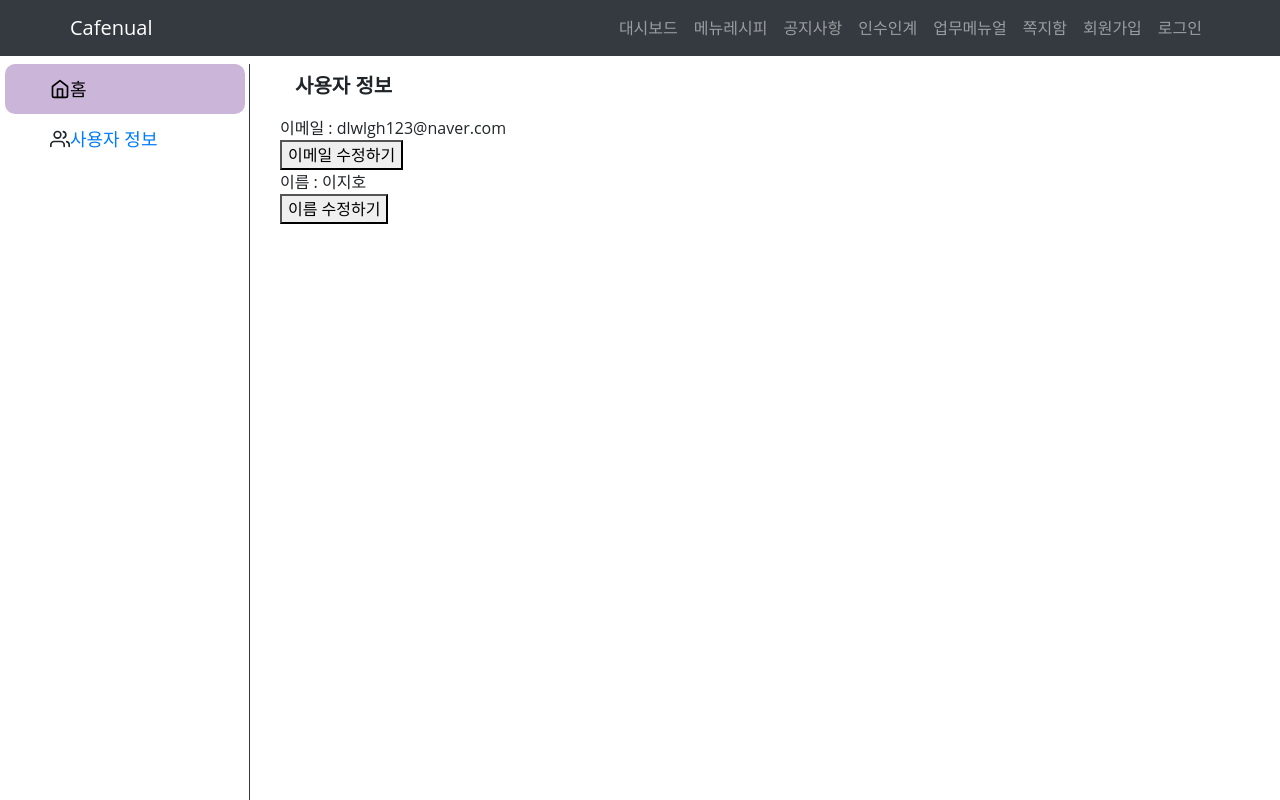
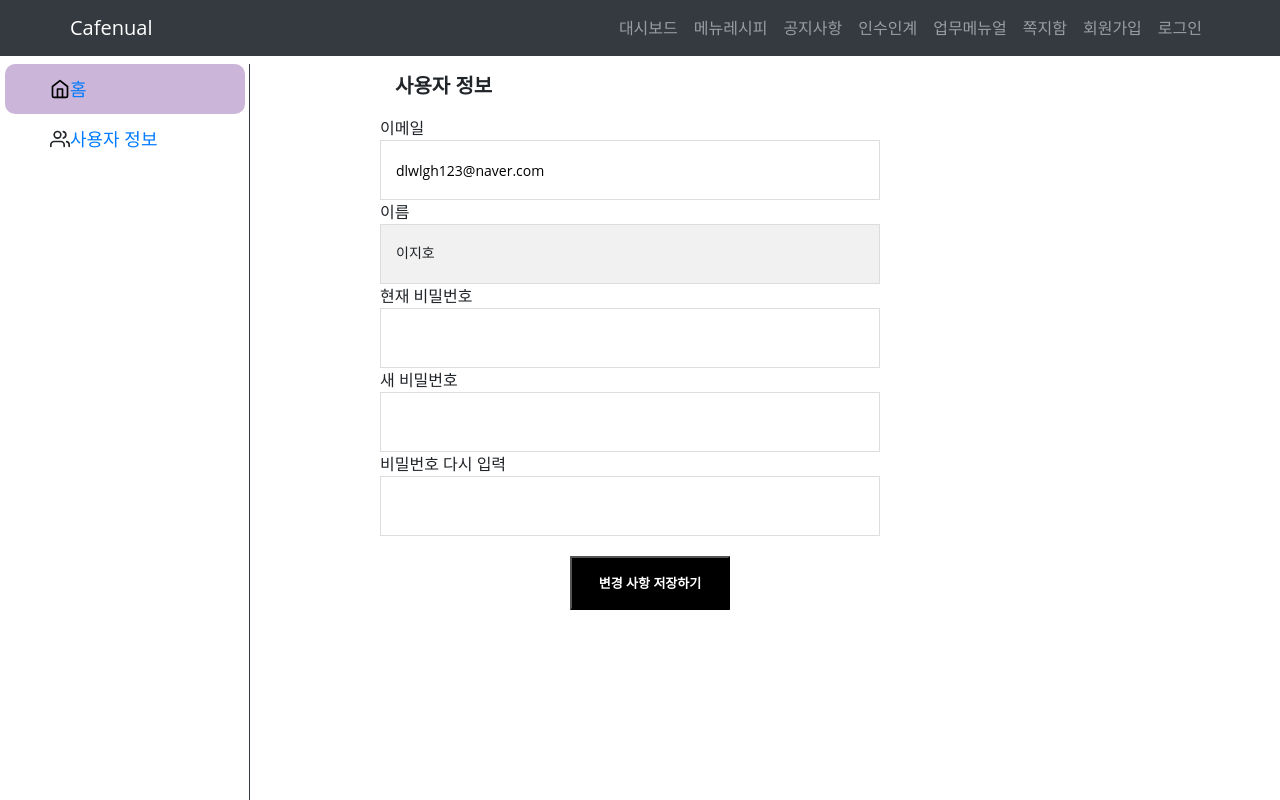
Before and after one commit to cafenual/cafenual-iziho, a React (Create React App) app in the folder cafenual-front/: page /dash/user in a window 1280 px wide. Built offline with nearby package versions, Linux system fonts and the light colour scheme.

Commit message:
Style : 사용자 정보 css

```diff
--- a/cafenual-front/src/layouts/Header/Side/index.js
+++ b/cafenual-front/src/layouts/Header/Side/index.js
@@ -7,7 +7,8 @@ import { FiHome,FiUsers } from 'react-icons/fi';
 const Sidemenu = () => {
   return (
     <div id="sidemenu">
-      <div className="selected-menu"><FiHome size="20"/>홈</div>
+      <div className="selected-menu"><FiHome size="20"/><Link to="/dash">홈</Link></div>
+
       <div className="non-selected-menu"><FiUsers size="20"/><Link to="/dash/user">사용자 정보</Link></div>
 
     </div>
--- a/cafenual-front/src/pages/Dash/User/index.js
+++ b/cafenual-front/src/pages/Dash/User/index.js
@@ -2,14 +2,12 @@ import React, { useState } from "react";
 import Sidemenu from "./../../../layouts/Header/Side/index";
 import "./style.scss";
 const UserInfo = () => {
-
-
   const [inputs, setinputs] = useState({
     email: "dlwlgh123@naver.com",
     name: "이지호",
   });
   const [user, setUser] = useState({
-    email:"dlwlgh123@naver.com",
+    email: "dlwlgh123@naver.com",
     name: "이지호",
   });
   const handleOnChange = (e) => {
@@ -22,26 +20,64 @@ const UserInfo = () => {
 
   const handleOnClick = () => {
     setUser({
-        email:inputs.email,
-        name:inputs.name
-    })
-      setOpenemail(false)
-      setOpenname(false)
-}
+      email: inputs.email,
+      name: inputs.name,
+    });
+    setOpenemail(false);
+    setOpenname(false);
+  };
 
   const [Openemail, setOpenemail] = useState(false);
   const [Openname, setOpenname] = useState(false);
-
 
   return (
     <>
       <Sidemenu />
       <div className="user-container">
-        <div className="title">사용자 정보</div>
-        <div className="info-box">
-          <div>이메일 : {user.email}</div>
-          <div>
-            <button onClick={() => setOpenemail(!Openemail)}>
+        <form>
+          <div className="title">사용자 정보</div>
+          <div className="info-box">
+            <div className="info-elements"> 이메일</div>
+            <div className="ans-info">
+              <input type="text" value={user.email} />
+            </div>
+          </div>
+          <div className="info-box">
+            <div className="info-elements">이름</div>
+            <div className="non-ans-info">{user.name}</div>
+          </div>
+          <div className="info-box">
+            <div className="info-elements">현재 비밀번호</div>
+            <div className="ans-info">
+              <input type="password" />
+            </div>
+            <div className="info-elements">새 비밀번호</div>
+            <div className="ans-info">
+              <input type="password" />
+            </div>
+            <div className="info-elements">비밀번호 다시 입력</div>
+            <div className="ans-info">
+              <input type="password" />
+            </div>
+          </div>
+          <div className="submit-box">
+            <input
+              type="submit"
+              className="save-user-info"
+              value="변경 사항 저장하기"
+            />
+          </div>
+        </form>
+      </div>
+    </>
+  );
+};
+
+export default UserInfo;
+
+{
+  /* <div>
+            <button className="buttons" onClick={() => setOpenemail(!Openemail)}>
               이메일 수정하기
             </button>
           </div>
@@ -56,27 +92,21 @@ const UserInfo = () => {
             </div>
           ) : (
             <></>
-          )}
-        </div>
-        <div className="info-box">
-          <div>이름 : {user.name}</div>
-          <div>
-            <button onClick={() => setOpenname(!Openname)}>
+          )} */
+}
+
+{
+  /* <div>
+            <button className="buttons" onClick={() => setOpenname(!Openname)}>
               이름 수정하기
             </button>
             {Openname === true ? (
               <div>
                 <input type="text" name="name" placeholder="이름" onChange={handleOnChange} />
-                <button onClick={handleOnClick}>변경완료</button>
+                <button className="buttons" onClick={handleOnClick}>변경완료</button>
               </div>
             ) : (
               <></>
             )}
-          </div>
-        </div>
-      </div>
-    </>
-  );
-};
-
-export default UserInfo;
+          </div> */
+}
--- a/cafenual-front/src/pages/Dash/User/style.scss
+++ b/cafenual-front/src/pages/Dash/User/style.scss
@@ -1,3 +1,43 @@
-.user-container{
-    padding-left: 280px;
+.user-container {
+  width: 1080px;
+  padding-left: 280px;
+  margin: 0 auto;
 }
+.ans-info input {
+  font-size: 14px;
+  line-height: 35px;
+  width: 500px;
+  height: 60px;
+  border: 1px solid #ddd;
+  padding: 10px 15px;
+}
+.non-ans-info {
+  font-size: 14px;
+  line-height: 35px;
+  width: 500px;
+  height: 60px;
+  border: 1px solid #ddd;
+  padding: 10px 15px;
+  background-color: rgb(241, 241, 241);
+}
+.submit-box{
+    margin: 20px;
+    width: 500px;
+    text-align: center;
+}
+.save-user-info {
+  font-weight: 700;
+  width: 160px;
+  height: 54px;
+  margin: 0 auto;
+  padding: 0 12px;
+  font-size: 13px;
+  line-height: 36px;
+  background-color: #000000;
+  color: #ffffff;
+  border-radius: 1px;
+  &:hover {
+    color: #ffffff;
+    background-color: #727272;
+  }
+}
```
